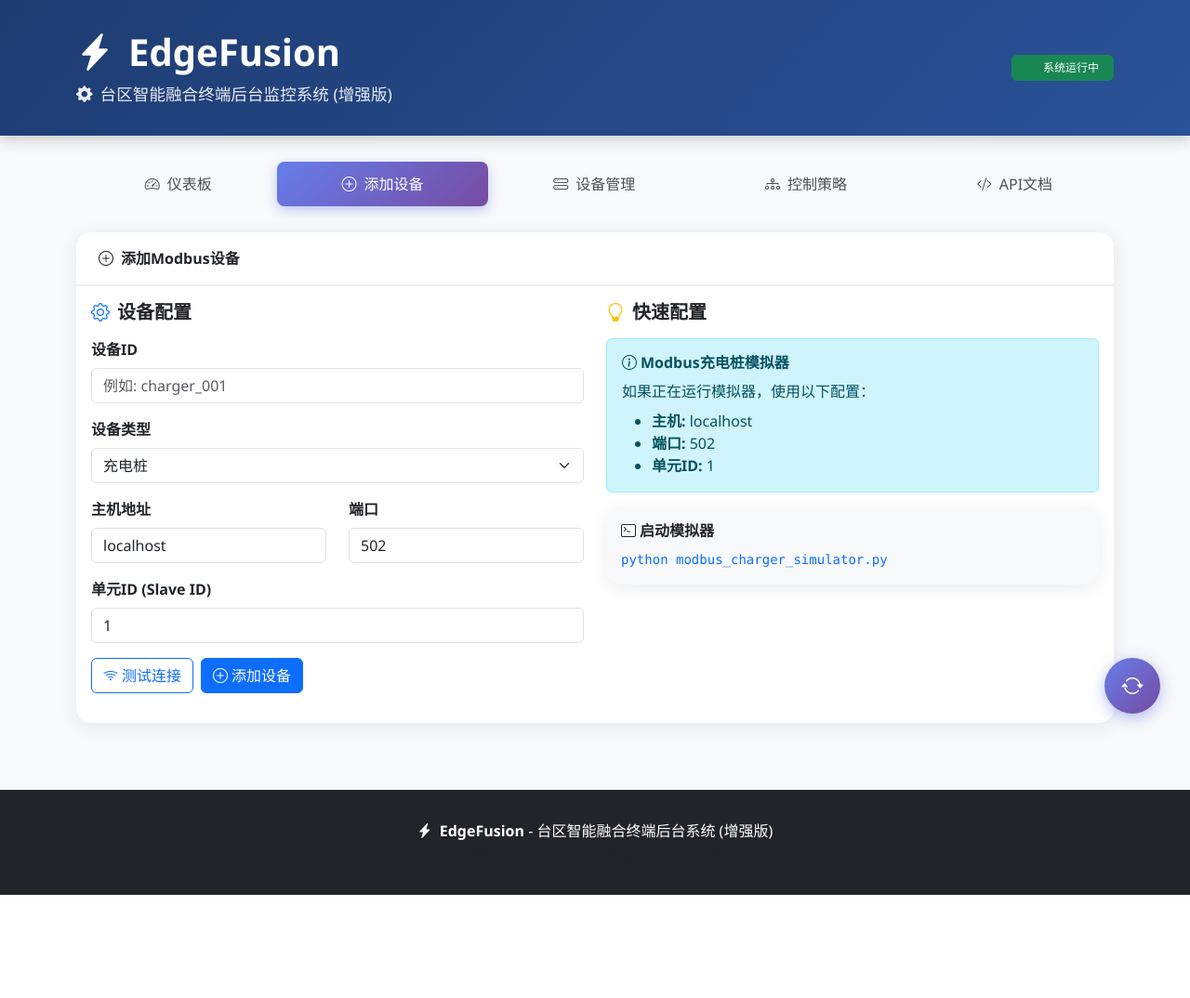
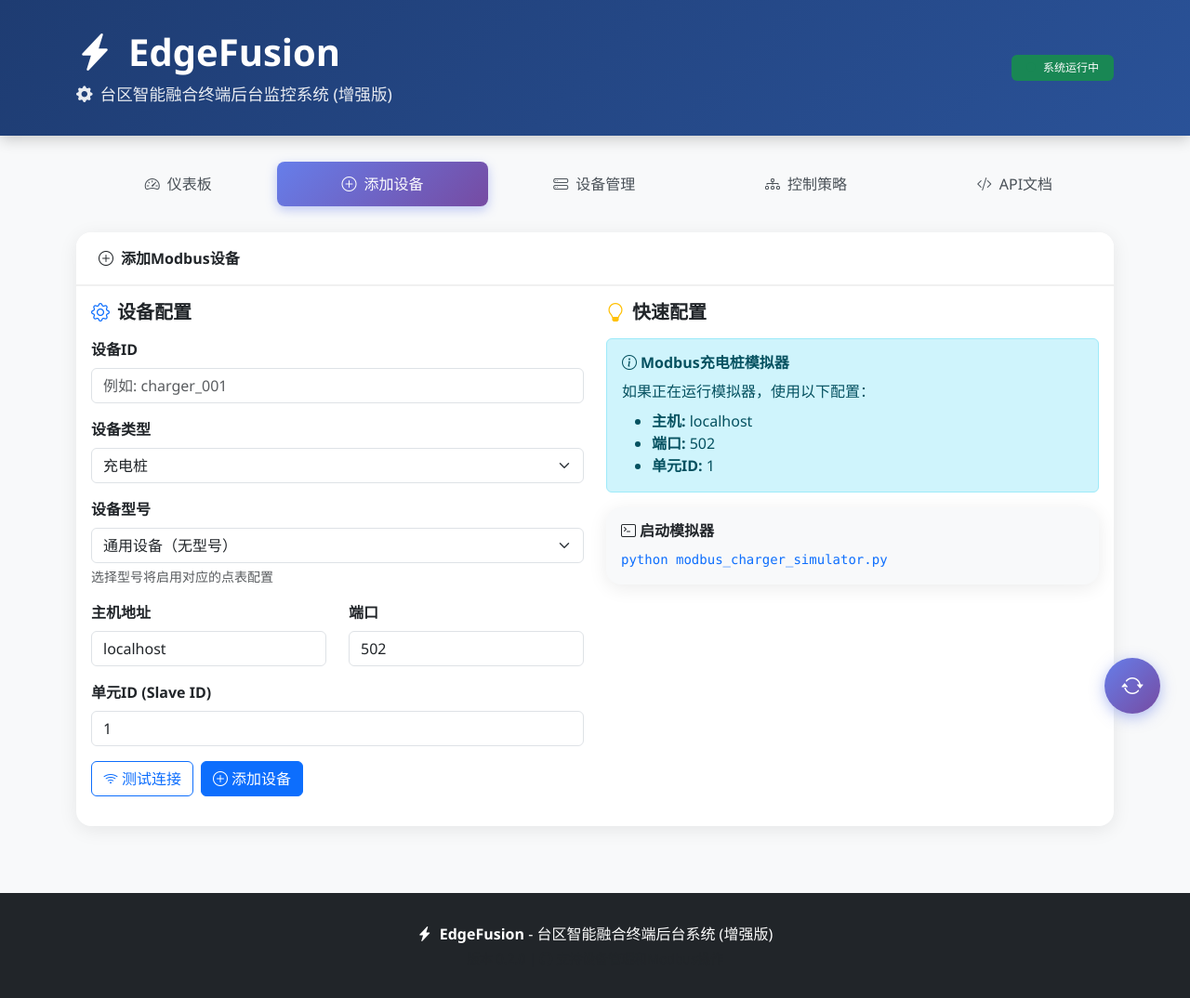
Before and after one commit to hustxujinkang/edgefusion, a Python web app: template edgefusion/templates/index.html in a window 1280 px wide, after a click on "添加设备". Shown: the whole page at 93% size. Before the commit the page ends 963 px from the top, so only its background shows below. Run offline with Jinja, Linux system fonts and the light colour scheme; the template is opened without the code that fills it, so the values that code supplies are empty; some libraries are stand-ins or nearby versions.

Commit message:
feat: 支持设备型号配置（迭代1）

```diff
--- a/edgefusion/monitor/dashboard.py
+++ b/edgefusion/monitor/dashboard.py
@@ -139,6 +139,7 @@ class Dashboard:
                 port = data.get('port', 502)
                 unit_id = data.get('unit_id', 1)
                 device_type = data.get('device_type', 'modbus_device')
+                model = data.get('model')  # 【新增】型号标识
 
                 if not device_id:
                     return jsonify({'success': False, 'message': '设备ID不能为空'})
@@ -156,6 +157,7 @@ class Dashboard:
                 device_info = {
                     'device_id': device_id,
                     'type': device_type,
+                    'model': model,  # 【新增】型号标识
                     'protocol': 'modbus',
                     'host': host,
                     'port': port,
--- a/edgefusion/templates/index.html
+++ b/edgefusion/templates/index.html
@@ -352,6 +352,16 @@
                                                 <option value="modbus_device">通用Modbus设备</option>
                                             </select>
                                         </div>
+                                        <div class="mb-3">
+                                            <label class="form-label fw-bold">设备型号</label>
+                                            <select class="form-select" id="deviceModel">
+                                                <option value="">通用设备（无型号）</option>
+                                                <option value="generic_charger">通用充电桩</option>
+                                                <option value="xj_dc_120kw">许继 120kW 直流桩</option>
+                                                <option value="xj_dc_240kw">许继 240kW 直流桩</option>
+                                            </select>
+                                            <div class="form-text">选择型号将启用对应的点表配置</div>
+                                        </div>
                                         <div class="row">
                                             <div class="col-md-6 mb-3">
                                                 <label class="form-label fw-bold">主机地址</label>
@@ -679,16 +689,22 @@
             }
 
             let html = '<div class="table-responsive"><table class="table table-hover">';
-            html += '<thead><tr><th>设备ID</th><th>类型</th><th>地址</th><th>状态</th><th>操作</th></tr></thead><tbody>';
+            html += '<thead><tr><th>设备ID</th><th>类型</th><th>型号</th><th>地址</th><th>状态</th><th>操作</th></tr></thead><tbody>';
 
             for (const device of data) {
                 const statusBadge = device.status === 'online'
                     ? '<span class="badge bg-success"><i class="bi bi-check-circle me-1"></i>在线</span>'
                     : '<span class="badge bg-danger"><i class="bi bi-x-circle me-1"></i>离线</span>';
 
+                // 【新增】型号标签
+                const modelBadge = device.model
+                    ? '<span class="badge bg-info">' + device.model + '</span>'
+                    : '<span class="text-muted">-</span>';
+
                 html += '<tr>';
                 html += '<td><code>' + device.device_id + '</code></td>';
                 html += '<td><span class="badge bg-secondary">' + (device.type || '-') + '</span></td>';
+                html += '<td>' + modelBadge + '</td>';  // 【新增】型号列
                 html += '<td><code>' + device.host + ':' + device.port + '</code></td>';
                 html += '<td>' + statusBadge + '</td>';
                 html += '<td>';
@@ -747,11 +763,19 @@
 
             const deviceId = document.getElementById('deviceId').value;
             const deviceType = document.getElementById('deviceType').value;
+            const deviceModel = document.getElementById('deviceModel').value;  // 【新增】型号
             const host = document.getElementById('modbusHost').value;
             const port = parseInt(document.getElementById('modbusPort').value);
             const unitId = parseInt(document.getElementById('modbusUnitId').value);
 
-            const result = await postJSON('/api/devices/add-modbus', { device_id: deviceId, device_type: deviceType, host, port, unit_id: unitId });
+            const result = await postJSON('/api/devices/add-modbus', {
+                device_id: deviceId,
+                device_type: deviceType,
+                model: deviceModel,  // 【新增】型号
+                host,
+                port,
+                unit_id: unitId
+            });
 
             if (result && result.success) {
                 alert('设备添加成功！');
```
